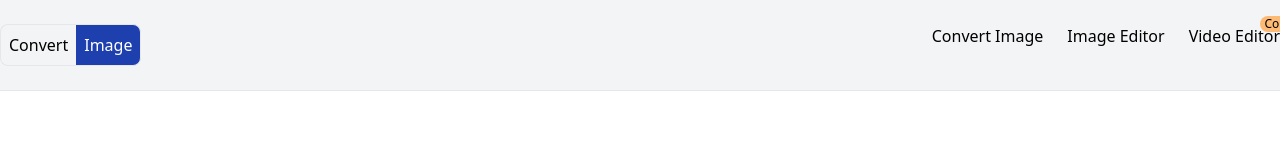
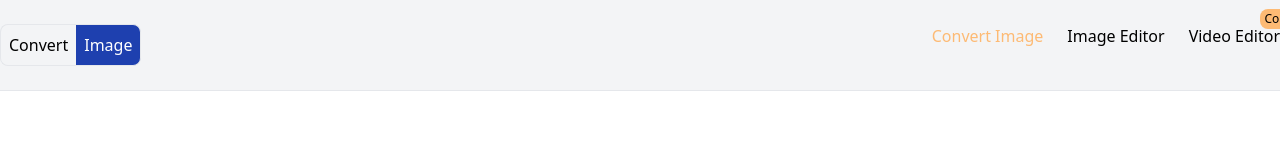
Before and after one commit to BisiDavi/convertimage, a Next.js app: page / in a window 1280 px wide. Shown: the top 150 px of the page. Built offline with nearby package versions, Linux system fonts and the light colour scheme.

Commit message:
nav.json added

```diff
--- a/components/Nav.tsx
+++ b/components/Nav.tsx
@@ -1,12 +1,29 @@
+import Link from "next/link";
+import { useRouter } from "next/router";
+
+import navContent from "@/json/nav.json";
+
 export default function Nav() {
+  const router = useRouter();
   return (
     <nav>
       <ul className="flex space-x-6 p-0">
-        <li>Convert Image</li>
-        <li>Image Editor</li>
-        <li className="flex relative">
-          Video Editor <span className="absolute  -right-16 -top-2 bg-orange-300 text-xs rounded-lg px-1 py-0">Coming Soon</span>
-        </li>
+        {navContent.map((navItem) => {
+          const activeLink =
+            router.route === navItem.link ? "text-orange-300" : "";
+          return (
+            <li key={navItem.link}>
+              <Link href="/" className={`relative ${activeLink}`}>
+                {navItem.text}
+                {navItem.text === "Video Editor" && (
+                  <span className="absolute -right-16 -top-4 bg-orange-300 text-xs rounded-lg px-1 py-0.5">
+                    Coming Soon
+                  </span>
+                )}
+              </Link>
+            </li>
+          );
+        })}
       </ul>
     </nav>
   );
--- /dev/null
+++ b/json/nav.json
@@ -0,0 +1,14 @@
+[
+  {
+    "link": "/",
+    "text": "Convert Image"
+  },
+  {
+    "link": "/image-editor",
+    "text": "Image Editor"
+  },
+  {
+    "link": "/video-editor",
+    "text": "Video Editor"
+  }
+]
```
